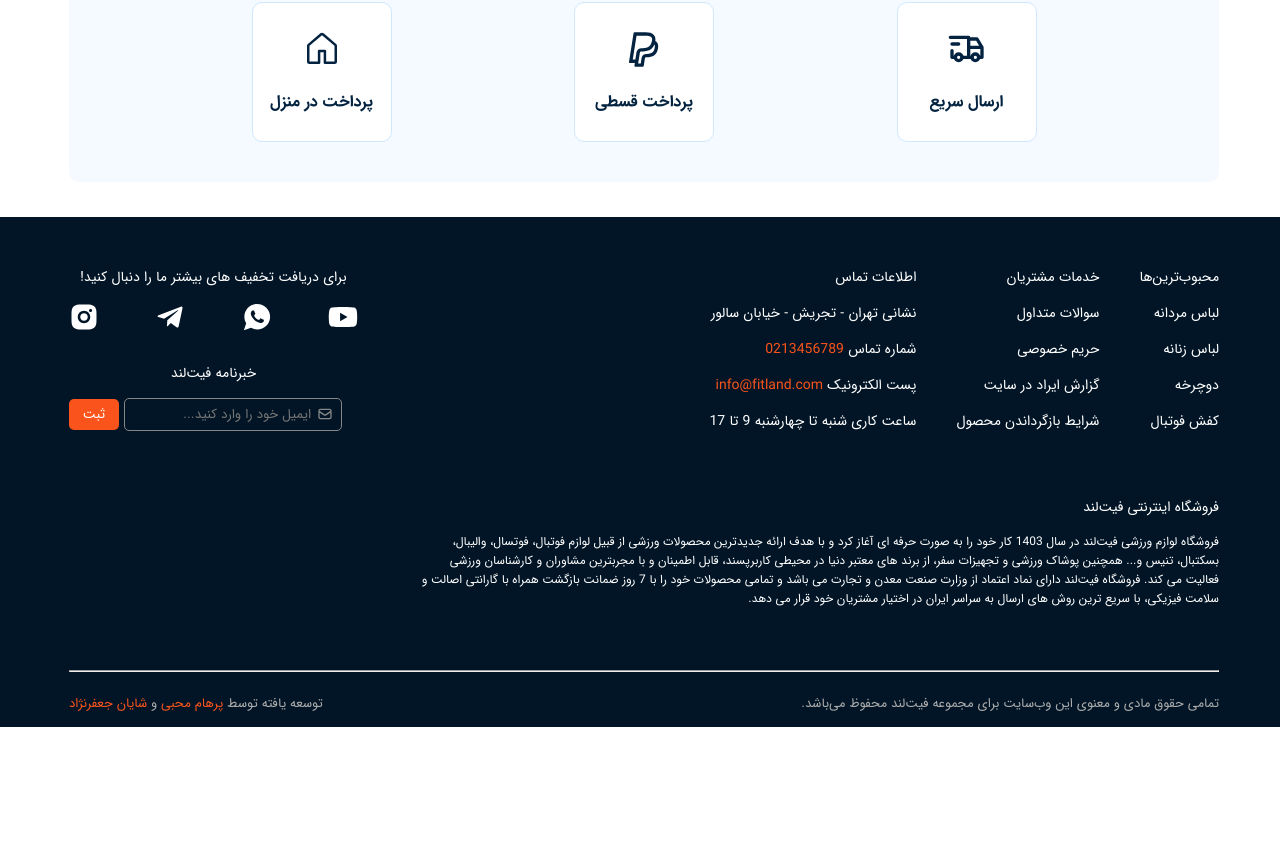
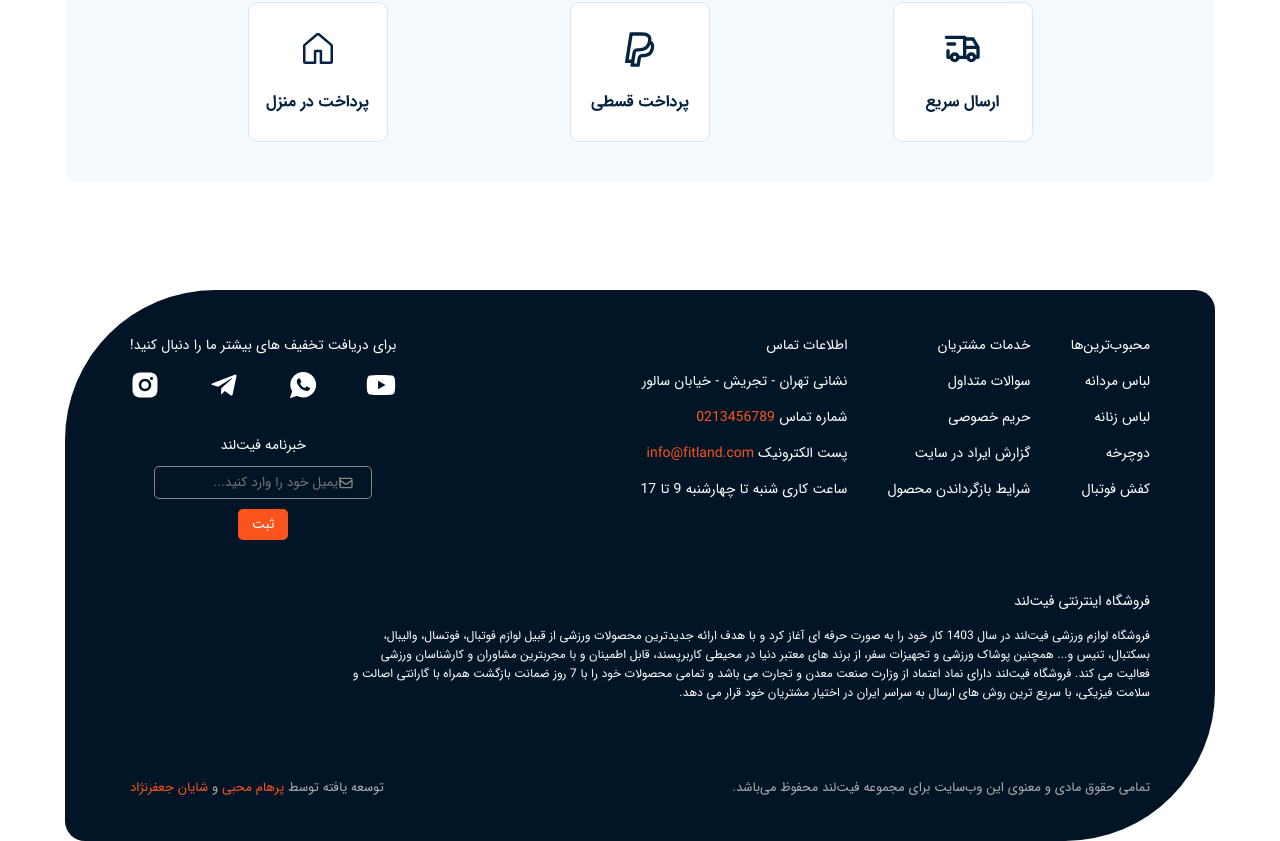
Before and after one commit to NooberThanYall/FitLand, a React (Vite) app: page / in a window 1280 px wide. Shown: the part 6761-7602 px from the top of the page. Before the commit the page ends 7488 px from the top, so only its background shows below. Built offline with nearby package versions, Linux system fonts and the light colour scheme.

Commit message:
change the footer styles

```diff
--- a/src/Components/Global/Footer/Footer.css
+++ b/src/Components/Global/Footer/Footer.css
@@ -1,13 +1,14 @@
 .container-footer {
+    background-color: #021526;
     width: 100%;
-}
-
-.test {
-    background-color: #021526;
-    width: 102%;
-    display: flex;
-    justify-self: center;
-    margin-bottom: -8px;
+    padding: 30px 65px;
+    margin-top: 100px;
+    position: relative;
+    top: 8px;
+    border-top-left-radius: 150px;
+    border-bottom-right-radius: 150px;
+    border-top-right-radius: 20px;
+    border-bottom-left-radius: 20px;
 }
 
 .container-footer-top {
@@ -42,6 +43,9 @@
 
 .container-top-left {
     text-align: center;
+    display: flex;
+    flex-direction: column;
+    align-items: center;
 }
 
 .title-top-left {
@@ -52,6 +56,7 @@
 .container-icons-top-left {
     display: flex;
     justify-content: space-between;
+    width: 100%;
 }
 
 .icons-footer {
@@ -68,14 +73,15 @@
 .title-input-top-left {
     color: white;
     font-size: 14px;
-    margin-top: 30px;
+    position: relative;
+    top: 20px;
 }
 
 .icon-input-footer {
     color: #868686;
     position: relative;
-    right: 25px;
-    top: 4px;
+    left: 83px;
+    top: 25px;
 }
 
 .input-footer {
@@ -95,8 +101,8 @@
     padding: 5px;
     width: 50px;
     border-radius: 5px;
-    margin-right: 5px;
     cursor: pointer;
+    margin-top: 10px;
 }
 
 .container-footer-bottom {
--- a/src/Components/Global/Footer/Footer.tsx
+++ b/src/Components/Global/Footer/Footer.tsx
@@ -9,7 +9,6 @@ import { HiOutlineMail } from "react-icons/hi";
 
 export default function Footer() {
     return (
-        <div className="test">
         <div className='container'>
             <div className="container-footer">
 
@@ -44,10 +43,10 @@ export default function Footer() {
                     <div className="container-top-left">
                         <p className="title-top-left">برای دریافت تخفیف های بیشتر ما را دنبال کنید!</p>
                         <div className="container-icons-top-left">
-                                <FaYoutube size={30} className='icons-footer'/>
-                                <IoLogoWhatsapp size={30} className='icons-footer'/>
-                                <BiLogoTelegram size={30} className='icons-footer'/>
-                                <RiInstagramFill size={30} className='icons-footer'/>
+                            <FaYoutube size={30} className='icons-footer' />
+                            <IoLogoWhatsapp size={30} className='icons-footer' />
+                            <BiLogoTelegram size={30} className='icons-footer' />
+                            <RiInstagramFill size={30} className='icons-footer' />
                         </div>
                         <p className="title-input-top-left">خبرنامه فیت‌لند</p>
                         <HiOutlineMail className='icon-input-footer' />
@@ -61,13 +60,11 @@ export default function Footer() {
                     <p className="title-footer-bottom">فروشگاه اینترنتی فیت‌لند</p>
                     <p className="desc-footer-bottom">فروشگاه لوازم ورزشی فیت‌لند در سال 1403 کار خود را به صورت حرفه ای آغاز کرد و با هدف ارائه جدیدترین محصولات ورزشی از قبیل لوازم فوتبال، فوتسال، والیبال، بسکتبال، تنیس و... همچنین پوشاک ورزشی و تجهیزات سفر، از برند های معتبر دنیا در محیطی کاربرپسند، قابل اطمینان و با مجربترین مشاوران و کارشناسان ورزشی فعالیت می کند. فروشگاه فیت‌لند دارای نماد اعتماد از وزارت صنعت معدن و تجارت می باشد و تمامی محصولات خود را با 7 روز ضمانت بازگشت همراه با گارانتی اصالت و سلامت فیزیکی، با سریع ترین روش های ارسال به سراسر ایران در اختیار مشتریان خود قرار می دهد.</p>
                 </div>
-                    <hr />
                 <div className="botto-bottom-footer">
                     <p className="text-right-bottom-footer">تمامی حقوق مادی و معنوی این وب‌سایت برای مجموعه فیت‌لند محفوظ می‌باشد.</p>
                     <p className="text-left-bottom-footer">توسعه یافته توسط <abbr style={{ color: '#FA541C' }}>پرهام محبی</abbr> و <abbr style={{ color: '#FA541C' }}>شایان جعفرنژاد</abbr></p>
                 </div>
             </div>
         </div>
-        </div>
     )
 }
--- a/src/Components/Global/Footer/mediaFooter.css
+++ b/src/Components/Global/Footer/mediaFooter.css
@@ -0,0 +1,3 @@
+@media only screen and (max-width: 1040px) {
+
+}
```
Lines whose indentation alone changed are shown as unchanged.
